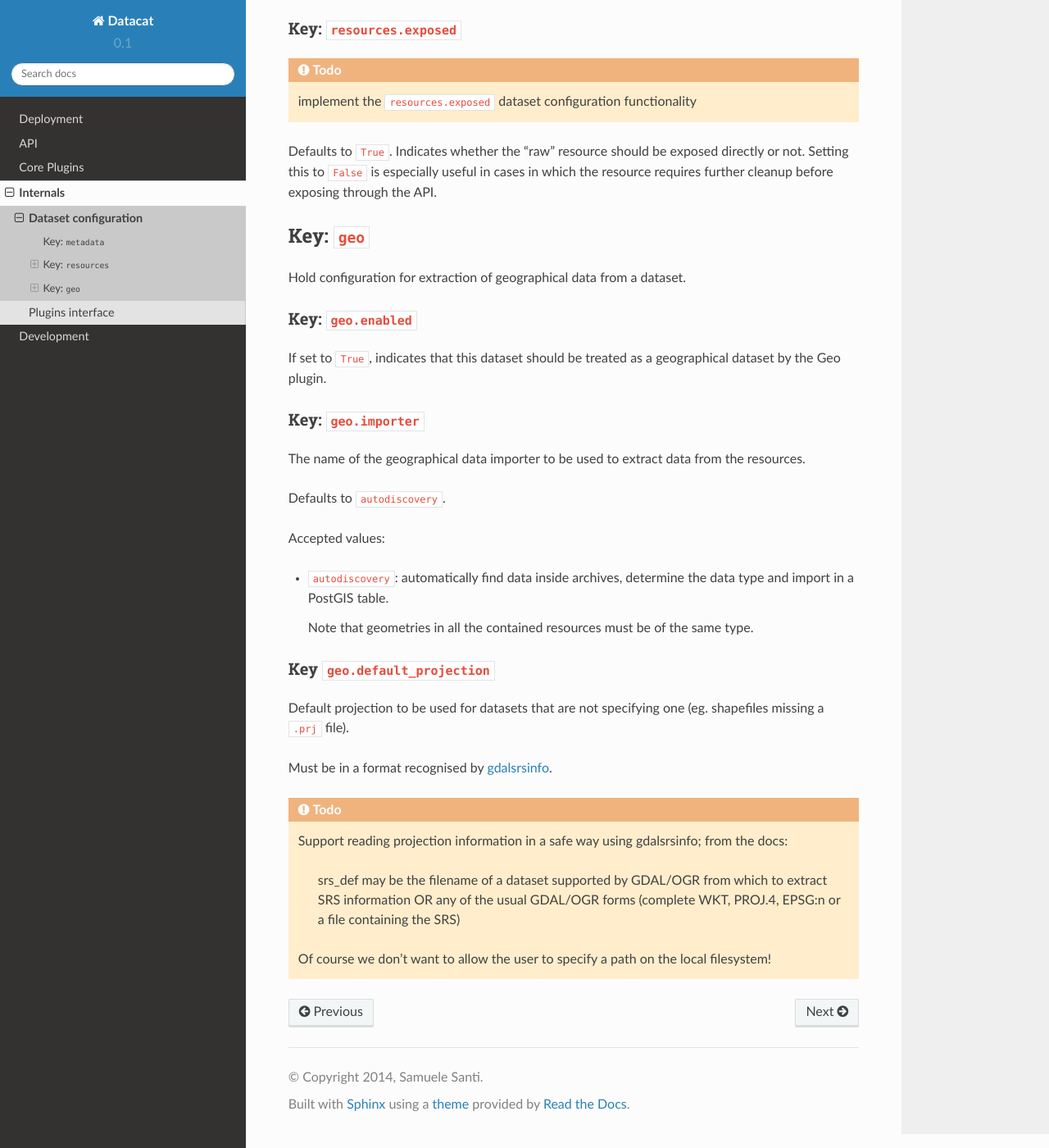
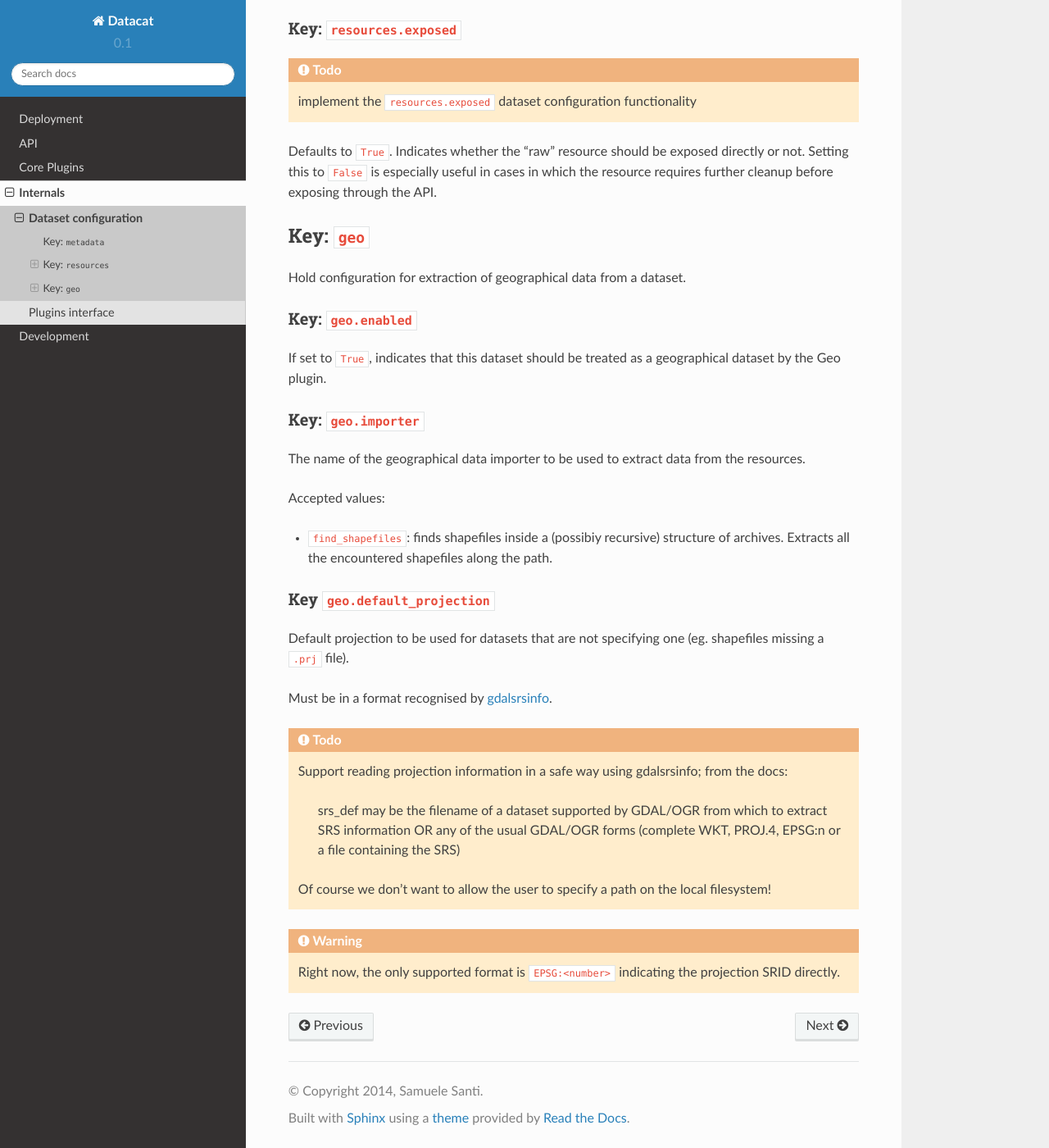
Before and after one commit to rshk-archive/datacat-poc-140825, a Sphinx documentation site: the page built from docs/source/internals/dataset-configuration.rst, in a window 1280 px wide and 1400 px high, scrolled down 1328 px. Shown: the whole window at 82% size. Built offline with Sphinx 7.4.7 and the Read the Docs theme 2.0.0, drawn with Linux system fonts in a browser that asks for light colours.

Commit message:
Couple changes to dataset configuration schema draft

```diff
--- a/docs/source/internals/dataset-configuration.rst
+++ b/docs/source/internals/dataset-configuration.rst
@@ -97,15 +97,11 @@ Key: ``geo.importer``
 The name of the geographical data importer to be used to extract data
 from the resources.
 
-Defaults to ``autodiscovery``.
-
 Accepted values:
 
-- ``autodiscovery``: automatically find data inside archives,
-  determine the data type and import in a PostGIS table.
-
-  Note that geometries in all the contained resources must be of the
-  same type.
+- ``find_shapefiles``: finds shapefiles inside a (possibiy recursive)
+  structure of archives. Extracts all the encountered shapefiles along
+  the path.
 
 
 Key ``geo.default_projection``
@@ -128,3 +124,6 @@ Must be in a format recognised by `gdalsrsinfo`_.
 
 	  Of course we don't want to allow the user to specify a path
 	  on the local filesystem!
+
+.. warning:: Right now, the only supported format is ``EPSG:<number>``
+	     indicating the projection SRID directly.
```
